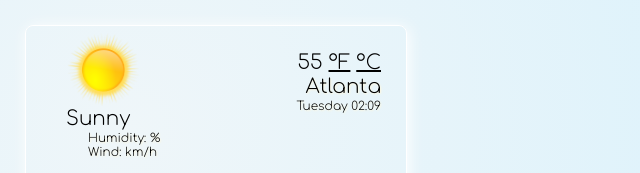
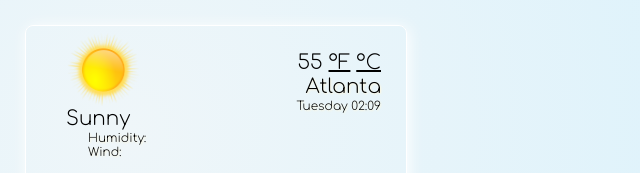
Before and after one commit to WZDMATL/weather-js-website, a plain HTML site: page index.html in a window 1280 px wide. Shown: the top 173 px of the page, 0-640 px from the left. Drawn offline with nearby package versions, Linux system fonts and the light colour scheme.

Commit message:
Updated ul details
Updated ul details to remove the % from humidity and km/h from wind levels

```diff
--- a/index.html
+++ b/index.html
@@ -37,8 +37,8 @@
             <br />
             Sunny
             <ul class="details">
-              <li>Humidity: <span id="humidity"></span>%</li>
-              <li>Wind: <span id="wind"></span> km/h</li>
+              <li>Humidity: <span id="humidity"></span></li>
+              <li>Wind: <span id="wind"></span></li>
             </ul>
           </h2>
         </div>
```
